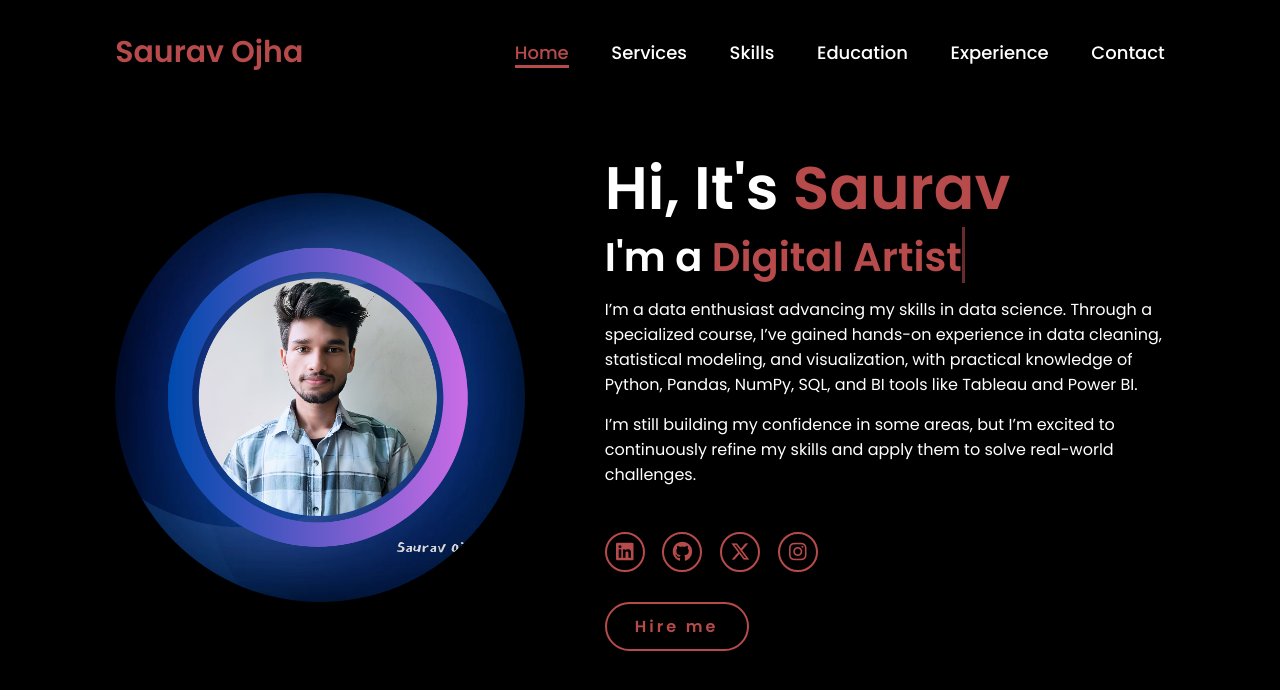
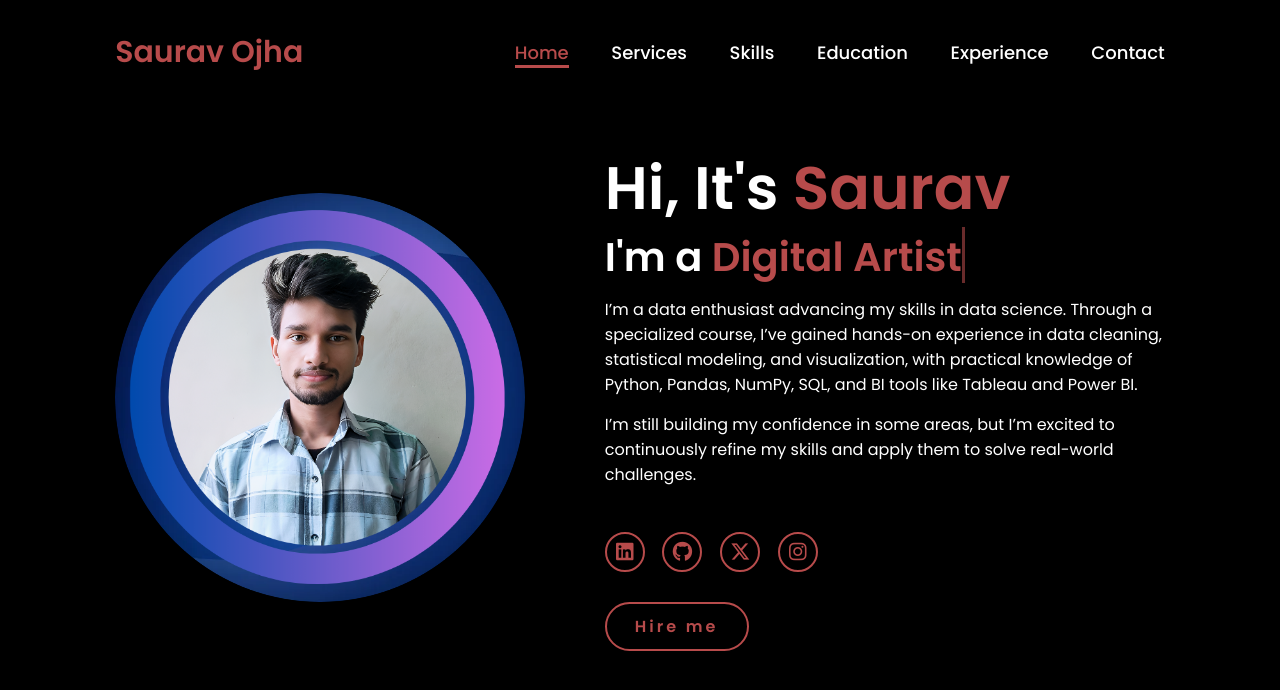
Before and after one commit to Eeeeco/Portfolio, a plain HTML site: page index.html in a window 1280 px wide. Drawn offline with Linux system fonts and the light colour scheme.

Commit message:
Update index.html

```diff
--- a/index.html
+++ b/index.html
@@ -24,7 +24,7 @@
     </header>
     <section class="home">
         <div class="home-img">
-            <img src="https://raw.githubusercontent.com/Eeeeco/Portfolio/main/Saurav.img.png" alt="Profile Picture">
+            <img src="https://raw.githubusercontent.com/Eeeeco/Portfolio/main/Mee.png" alt="Profile Picture">
 
         </div>
         <div class="home-content">
```
